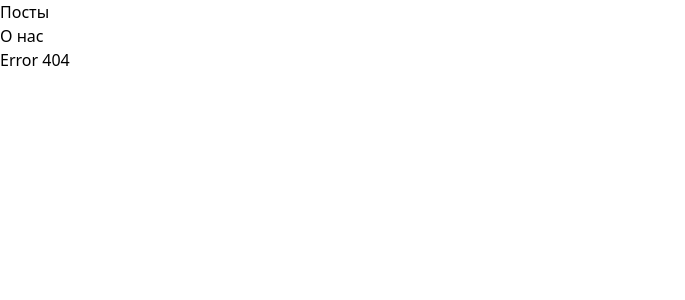
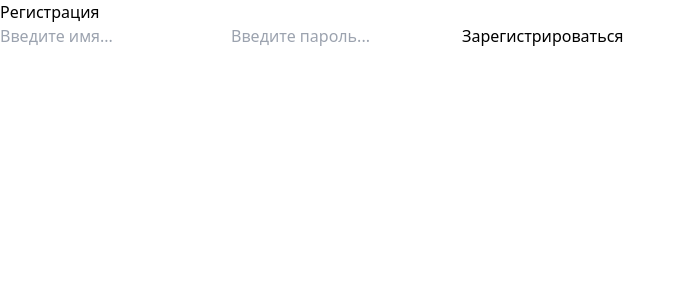
Before and after one commit to vadim36/react-playground-2, a React (Vite) app: page / in a window 1280 px wide. Before the commit this address had no page. Shown: the top 300 px of the page, without its empty margins (0-685 px from the left). Built offline with nearby package versions, Linux system fonts and the light colour scheme.

Commit message:
add private and public routing

```diff
--- a/src/App.tsx
+++ b/src/App.tsx
@@ -1,14 +1,21 @@
-import {FC} from 'react'
+import {FC, useState} from 'react'
 import {BrowserRouter} from 'react-router-dom'
 import { Navbar } from './components/Navbar'
 import { AppRouter } from './components/AppRouter'
+import { AuthContext } from './context'
 
 const App:FC = () => {
+  const [isAuth, setIsAuth] = useState<boolean>(false)
+
   return (
-    <BrowserRouter>
-      <Navbar/>
-      <AppRouter/>
-    </BrowserRouter>
+    <AuthContext.Provider value={{
+      isAuth, setIsAuth
+    }}>
+      <BrowserRouter>
+        {isAuth && <Navbar/>}
+        <AppRouter/>
+      </BrowserRouter>
+    </AuthContext.Provider>
   )
 }
 
--- a/src/components/AppRouter.tsx
+++ b/src/components/AppRouter.tsx
@@ -1,13 +1,24 @@
-import React, {FC, ReactNode} from 'react'
+import React, {FC, ReactNode, useContext} from 'react'
 import { Route, Routes } from 'react-router-dom'
-import { routes } from '../router'
+import { publicRoutes, privateRoutes } from '../router'
+import { AuthContext } from '../context'
 
 export const AppRouter:FC = () => {
+  const {isAuth} = useContext(AuthContext)
+  const routes = isAuth
+    ? [...privateRoutes]
+    : [...publicRoutes]
+
   return (
     <Routes>
       {routes.map(({path, element}: Route):ReactNode => {
-        return <Route path={path} element={React.createElement(element)}/>
-      })}
+        return <Route
+            key={path}
+            path={path}
+            element={React.createElement(element)}
+          />
+        }
+      )}
     </Routes>
   )
 }
--- /dev/null
+++ b/src/context/index.ts
@@ -0,0 +1,5 @@
+import { createContext } from "react"
+
+export const AuthContext = createContext<TAuthContext>({
+  isAuth: false
+})
--- /dev/null
+++ b/src/pages/Login.tsx
@@ -0,0 +1,24 @@
+import {FC, FormEvent, useContext} from 'react'
+import { Input } from '../UI/Input'
+import { Button } from '../UI/Button'
+import { AuthContext } from '../context'
+
+export const Login:FC = () => {
+  const {setIsAuth} = useContext(AuthContext)
+
+  function submitHandler(event: FormEvent<HTMLFormElement>):void {
+    event.preventDefault()
+    setIsAuth(true)
+  }
+
+  return (
+    <div>
+      <h2 className='heading'>Регистрация</h2>
+      <form className='flex flex-col items-center gap-2' onSubmit={submitHandler}>
+        <Input placeholder='Введите имя...'/>
+        <Input placeholder='Введите пароль...'/>
+        <Button>Зарегистрироваться</Button>
+      </form>
+    </div>
+  )
+}
--- a/src/router/index.ts
+++ b/src/router/index.ts
@@ -1,11 +1,16 @@
 import Posts from '../pages/Posts'
 import { About } from '../pages/About'
 import { PostPage } from '../pages/PostPage'
-import { Error } from '../pages/Error'
+import { Login } from '../pages/Login'
 
-export const routes: Route[] = [
+export const privateRoutes: Route[] = [
   {path: '/posts', element: Posts},
   {path: '/about', element: About},
   {path: '/posts/:id', element: PostPage},
-  {path: '*', element: Error}
+  {path: '*', element: Posts}
 ]
+
+export const publicRoutes: Route[] = [
+  {path: '/login', element: Login},
+  {path: '*', element: Login}
+]
--- a/src/types/types.d.ts
+++ b/src/types/types.d.ts
@@ -38,3 +38,7 @@ interface Route {
   path: Routes,
   element: ReactNode
 }
+interface TAuthContext {
+  isAuth: boolean,
+  setIsAuth?: Dispatch<SetStateAction<boolean>>
+}
```
